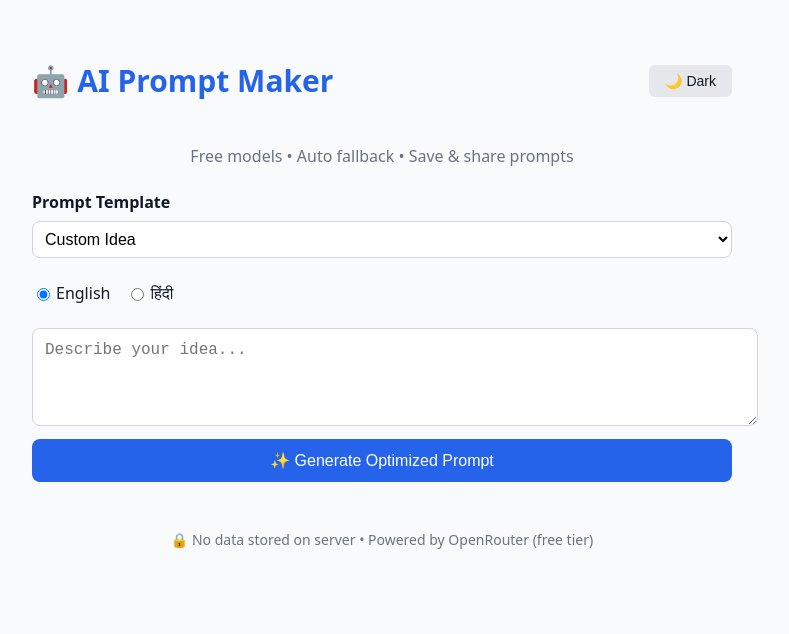
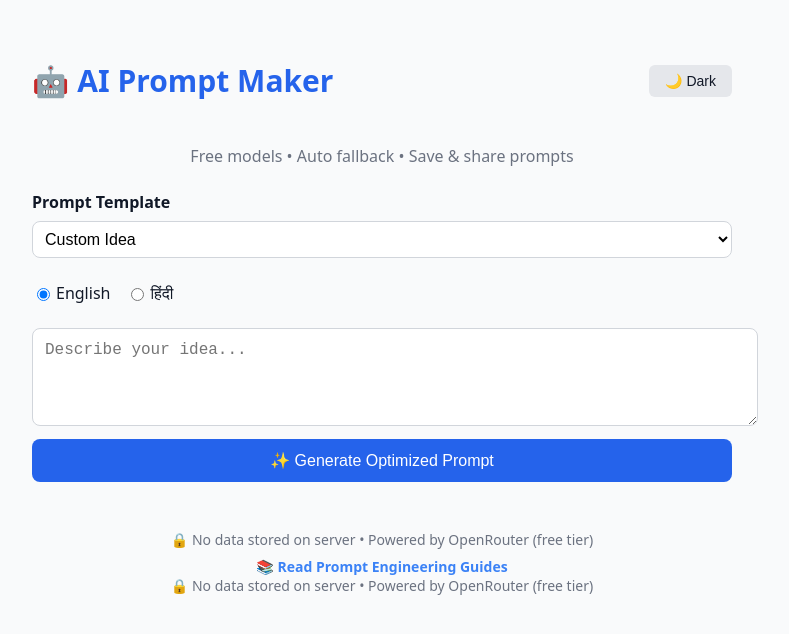
Before and after one commit to mahendramirdhapy-tech/prompt-maker-app, a Next.js app: page / in a window 1280 px wide. Shown: the top 634 px of the page, without its empty margins (258-1047 px from the left). Built offline with nearby package versions, Linux system fonts and the light colour scheme.

Commit message:
Update index.js

```diff
--- a/pages/index.js
+++ b/pages/index.js
@@ -342,7 +342,24 @@ export default function Home() {
       )}
 
       <footer style={{ marginTop: '3rem', textAlign: 'center', fontSize: '0.875rem', color: darkMode ? '#9ca3af' : '#6b7280' }}>
-        🔒 No data stored on server • Powered by OpenRouter (free tier)
+      <footer style={{ marginTop: '3rem', textAlign: 'center', fontSize: '0.875rem', color: darkMode ? '#9ca3af' : '#6b7280' }}>
+  🔒 No data stored on server • Powered by OpenRouter (free tier)
+  <br />
+  <a
+    href="/blog"
+    style={{
+      color: darkMode ? '#93c5fd' : '#3b82f6',
+      textDecoration: 'none',
+      fontWeight: '600',
+      marginTop: '0.5rem',
+      display: 'inline-block',
+    }}
+  >
+    📚 Read Prompt Engineering Guides
+  </a>
+</footer>
+
+🔒 No data stored on server • Powered by OpenRouter (free tier)
       </footer>
     </div>
   );
```
